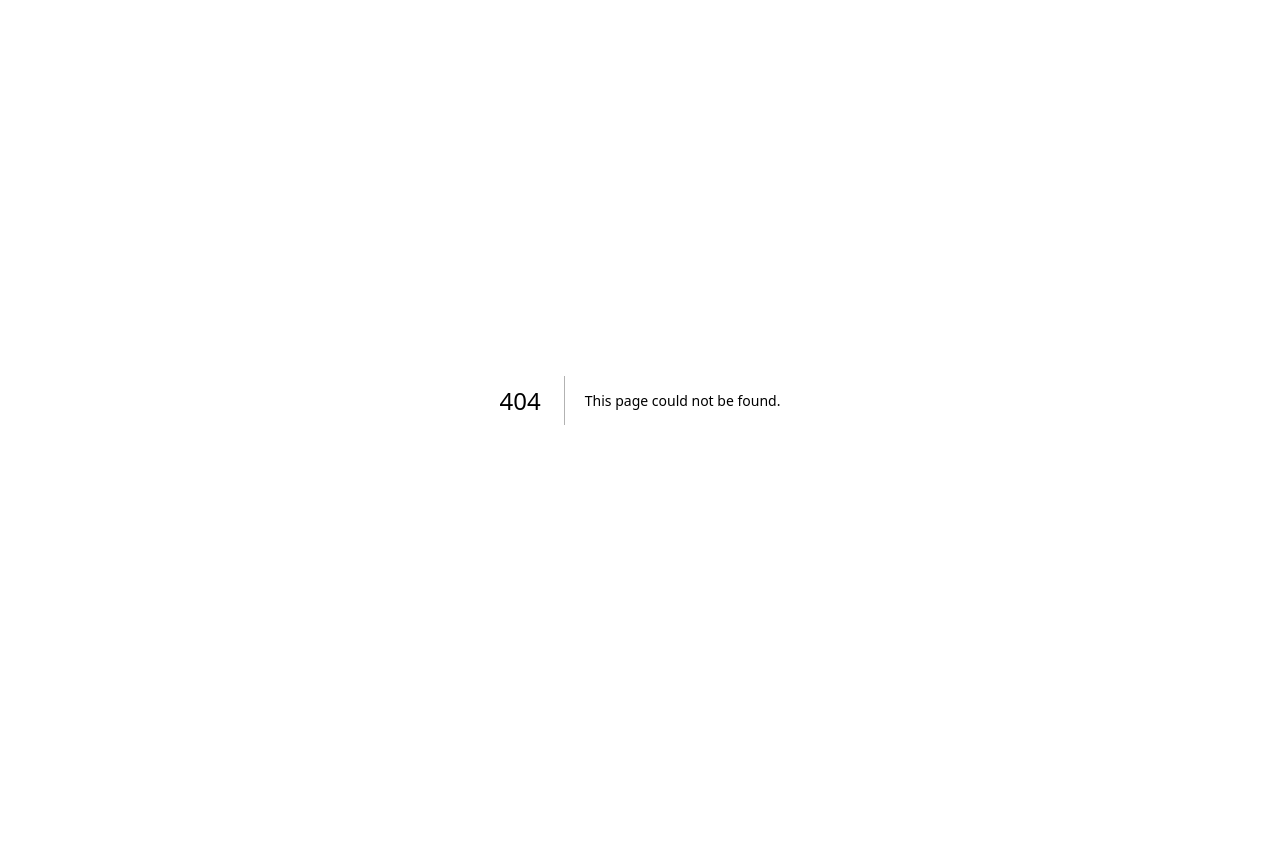
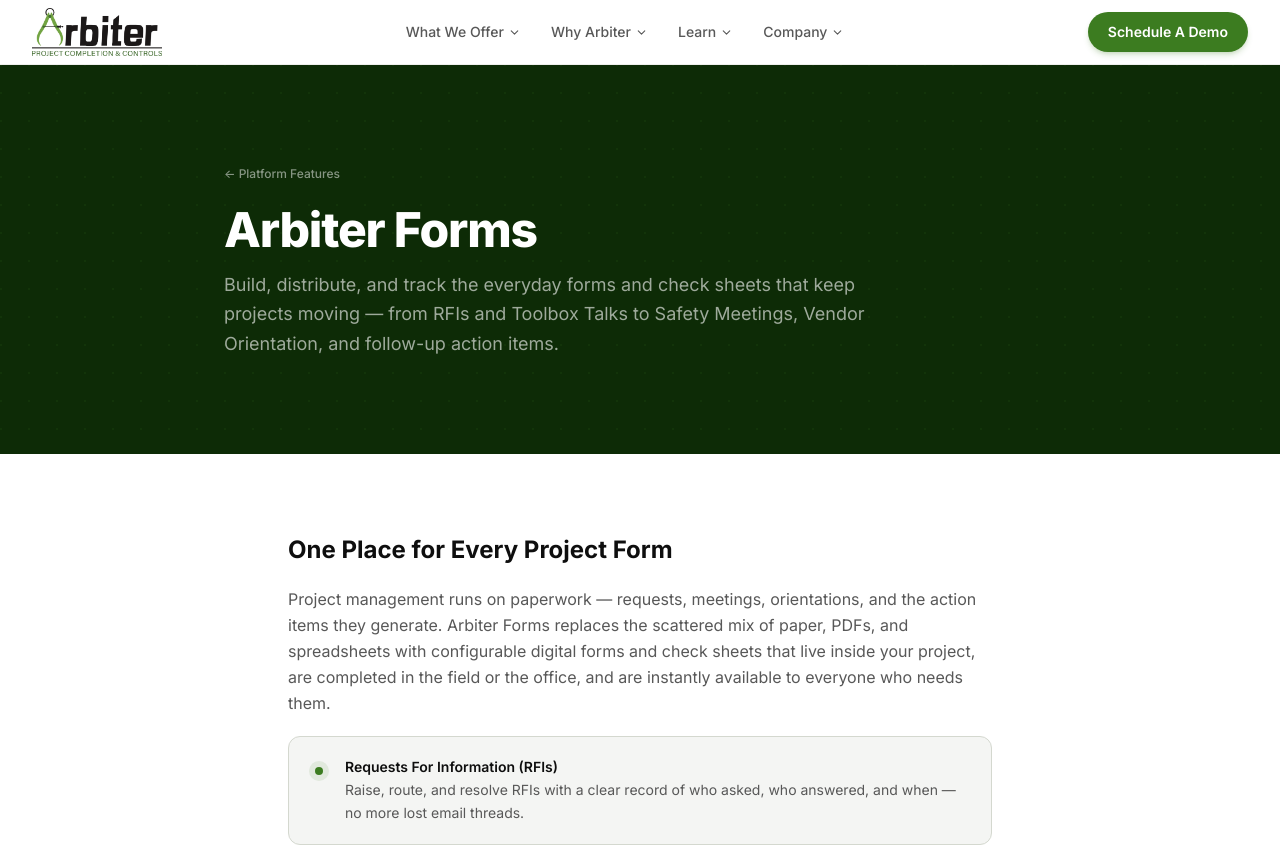
Before and after one commit to danielsignorile/arbiter-website, a Next.js app: page /features/arbiter-forms in a window 1280 px wide. Before the commit this address had no page. Shown: the top 846 px of the page. Before the commit the page ends 800 px from the top, so only its background shows below. Built offline with nearby package versions, Linux system fonts and the light colour scheme.

Commit message:
site updates

```diff
--- /dev/null
+++ b/app/features/arbiter-forms/page.tsx
@@ -0,0 +1,66 @@
+import type { Metadata } from 'next';
+import FeaturePageLayout from '@/components/FeaturePageLayout';
+
+export const metadata: Metadata = {
+  title: 'Arbiter Forms | Digital Forms & Check Sheets for Project Management | Arbiter',
+  description:
+    'Create and track digital forms and check sheets for project management activities — RFIs, Toolbox Talks, Safety Meetings, Vendor Orientation, Client and Vendor Meetings, and action items — all in one place.',
+  alternates: { canonical: '/features/arbiter-forms' },
+};
+
+export default function ArbiterFormsPage() {
+  return (
+    <FeaturePageLayout
+      title="Arbiter Forms"
+      subtitle="Build, distribute, and track the everyday forms and check sheets that keep projects moving — from RFIs and Toolbox Talks to Safety Meetings, Vendor Orientation, and follow-up action items."
+      ctaLabel="See Arbiter Forms in action"
+      sections={[
+        {
+          heading: 'One Place for Every Project Form',
+          body: [
+            'Project management runs on paperwork — requests, meetings, orientations, and the action items they generate. Arbiter Forms replaces the scattered mix of paper, PDFs, and spreadsheets with configurable digital forms and check sheets that live inside your project, are completed in the field or the office, and are instantly available to everyone who needs them.',
+          ],
+          bullets: [
+            { title: 'Requests For Information (RFIs)', body: 'Raise, route, and resolve RFIs with a clear record of who asked, who answered, and when — no more lost email threads.' },
+            { title: 'Toolbox Talks', body: 'Document daily safety briefings and capture attendee sign-off directly on a mobile device.' },
+            { title: 'Safety Meetings', body: 'Record agendas, attendance, and outcomes for every safety meeting in a consistent, auditable format.' },
+            { title: 'Vendor Orientation', body: 'Onboard vendors and subcontractors with standardized orientation forms and acknowledgements.' },
+            { title: 'Client & Vendor Meetings', body: 'Capture meeting minutes, decisions, and commitments so nothing slips between sessions.' },
+            { title: 'Action Items', body: 'Turn every form into follow-through — assign action items, set owners, and track them to completion.' },
+          ],
+        },
+        {
+          heading: 'Create Forms That Fit Your Workflow',
+          body: [
+            'Use your existing forms and check sheets in a fully digital format, or build new ones to match the way your teams already work. Forms are automatically populated with project- and object-specific information, so field staff spend their time completing work rather than filling in headers.',
+          ],
+          bullets: [
+            { title: '', body: 'Configure forms and check sheets for any project management activity.' },
+            { title: '', body: 'Attach photos and supporting documents directly to any form.' },
+            { title: '', body: 'Capture sign-offs and acknowledgements to prove work was done and understood.' },
+            { title: '', body: 'Keep every completed form in one centralized, searchable database.' },
+          ],
+        },
+        {
+          heading: 'Track Everything, Miss Nothing',
+          body: [
+            'Every form and check sheet updates in real time, giving managers live visibility into what has been raised, what is outstanding, and what needs attention. Action items generated from RFIs, meetings, and safety talks are assigned to owners and tracked to closeout, so commitments never fall through the cracks.',
+          ],
+          bullets: [
+            { title: '', body: 'Real-time status of every RFI, meeting, orientation, and action item.' },
+            { title: '', body: 'Assign action items to owners with due dates and track them to completion.' },
+            { title: '', body: 'Full audit trail of who completed what, and when.' },
+            { title: '', body: 'Reporting available to all levels of management from anywhere.' },
+          ],
+        },
+        {
+          heading: 'Mobile and Offline Capable',
+          body: [
+            'Arbiter Forms works in remote locations without cellular service or WiFi. Forms and check sheets are completed offline on a mobile device and uploaded automatically once the user returns to a connected area — so a Toolbox Talk in the field is recorded just as reliably as an RFI raised from the office.',
+            'All records remain in the same centralized database, accessible through the Arbiter web portal, keeping your project documentation consistent no matter where the work happens.',
+          ],
+        },
+      ]}
+    />
+  );
+}
--- a/components/Features.tsx
+++ b/components/Features.tsx
@@ -9,6 +9,16 @@
     icon: (
       <svg className="w-5 h-5" fill="none" viewBox="0 0 24 24" stroke="currentColor" strokeWidth={1.8}>
         <path strokeLinecap="round" strokeLinejoin="round" d="M9 12l2 2 4-4m6 2a9 9 0 11-18 0 9 9 0 0118 0z" />
+      </svg>
+    ),
+  },
+  {
+    name: 'Arbiter Forms',
+    href: '/features/arbiter-forms',
+    desc: 'Create and track forms and check sheets for RFIs, Toolbox Talks, Safety Meetings, Vendor Orientation, meetings, and action items.',
+    icon: (
+      <svg className="w-5 h-5" fill="none" viewBox="0 0 24 24" stroke="currentColor" strokeWidth={1.8}>
+        <path strokeLinecap="round" strokeLinejoin="round" d="M9 12h6m-6 4h6m2 5H7a2 2 0 01-2-2V5a2 2 0 012-2h5.586a1 1 0 01.707.293l5.414 5.414a1 1 0 01.293.707V19a2 2 0 01-2 2z" />
       </svg>
     ),
   },
--- a/components/LogosBar.tsx
+++ b/components/LogosBar.tsx
@@ -5,7 +5,7 @@
   { src: '/logo-spectra.png', alt: 'Spectra Energy', width: 140, height: 40 },
   { src: '/logo-williams.webp', alt: 'Williams', width: 140, height: 40 },
   { src: '/logo-voltagrid.jpeg', alt: 'Voltagrid', width: 140, height: 40 },
-  { src: '/logo-sancon.png', alt: 'Sancon', width: 140, height: 40, imgClassName: 'max-h-14 scale-150' },
+  { src: '/logo-sancon.png', alt: 'Sancon', width: 140, height: 40 },
 ];
 
 // Duplicate the set 4× so the loop stays gap-free across wide viewports.
--- a/components/Navbar.tsx
+++ b/components/Navbar.tsx
@@ -19,6 +19,7 @@
     sectionLabel: 'PLATFORM FEATURES',
     items: [
       { label: 'SoftChecks', href: '/features/softchecks', desc: 'Digital check sheets, mobile & offline capable' },
+      { label: 'Arbiter Forms', href: '/features/arbiter-forms', desc: 'RFIs, Toolbox Talks, meetings & action items' },
       { label: 'Actions & Deficiencies', href: '/features/actions-and-deficiencies', desc: 'Real-time punch list tracking and assignment' },
       { label: 'Real-Time Reporting', href: '/features/real-time-reporting', desc: 'Earned vs. burned value, customizable dashboards' },
       { label: 'Dynamic ITP', href: '/features/dynamic-itp', desc: 'Inspection and Test Plans with full audit trail' },
```
Also changed, not shown: 1 other file (tests, documents, lock files or other folders).
